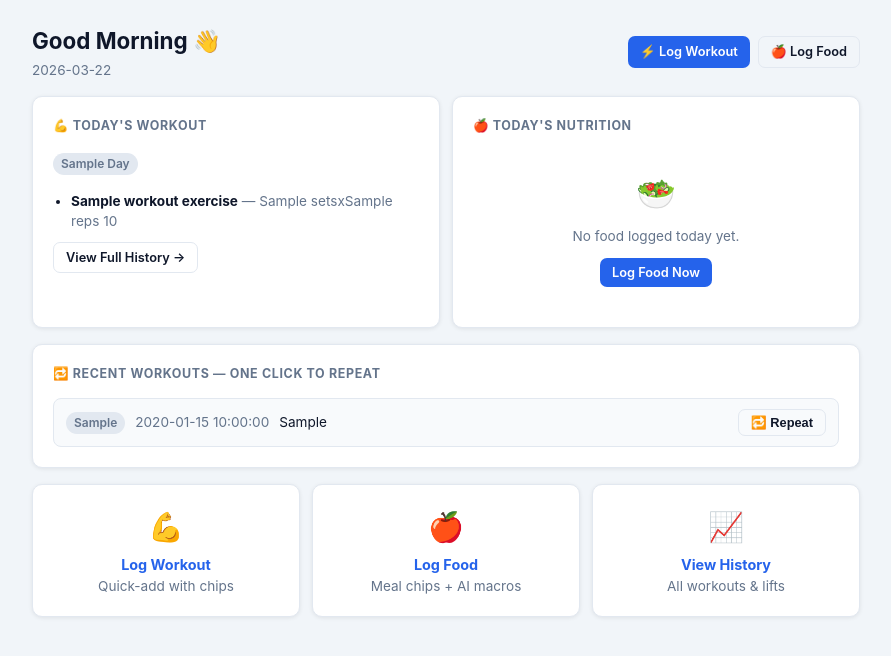
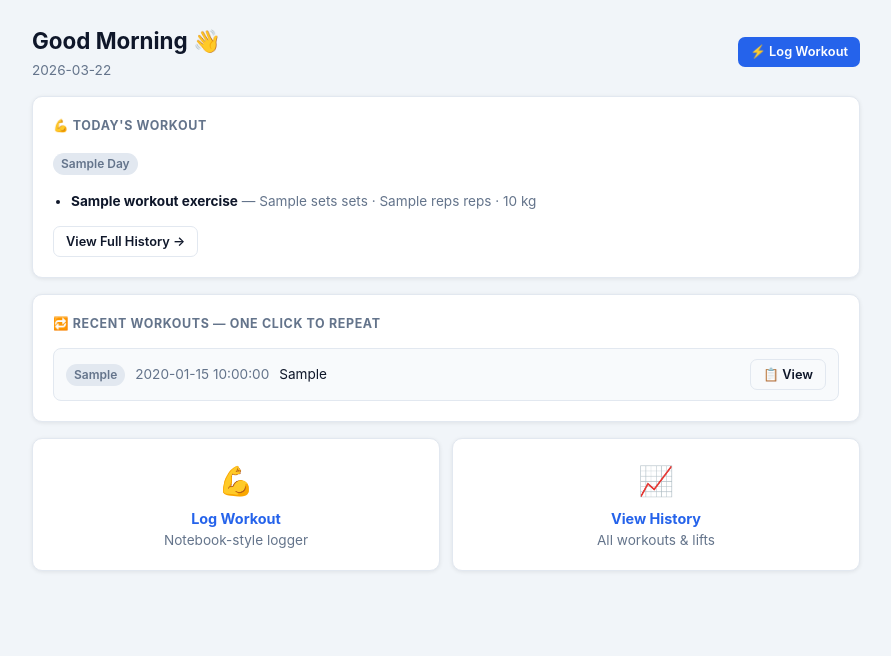
Before and after one commit to Kanadhibhotla-sri-charan/workout-logger, a Flask app: page /dashboard in a window 1280 px wide. Shown: the part 52-708 px from the top of the page, without its empty margins (194-1085 px from the left). Run offline with Flask 3, Linux system fonts and the light colour scheme; a database or web service that is not in the repository returns one stand-in record (values such as "Sample title"); some libraries are stand-ins or nearby versions.

Commit message:
Fix history missing unmatched exercises; remove food from dashboard
History:
- Use LEFT JOIN so workout_logs with no DB-matched exercises still appear
- Unmatched workouts fall back to showing exercises_raw in history table
- CARDIO workouts excluded from lift query via NOT IN subquery

Dashboard:
- Remove Today's Nutrition widget, Log Food buttons, and food quick action
- Replace 3-column quick actions with 2-column (Log Workout + History)
- Show exercises_raw as fallback when no structured exercises exist

https://claude.ai/code/session_01F7fDzRNQf7DBT2JnXCcG2B

```diff
--- a/src/web/app.py
+++ b/src/web/app.py
@@ -132,30 +132,32 @@ def report():
     conn = get_connection()
     cursor = conn.cursor()
 
+    # LEFT JOIN so workout logs with unmatched exercises still appear (shows exercises_raw)
     sql = """
     SELECT
-        l.workout_date, l.day_type,
-        e.name as item_name,
+        l.workout_date, l.day_type, l.exercises_raw,
+        e.name as exercise_name,
         we.sets, we.reps, we.weight,
         'lift' as type,
-        NULL as duration, NULL as distance, NULL as speed
+        NULL as duration, NULL as distance
     FROM workout_logs l
-    JOIN workout_exercises we ON l.id = we.workout_log_id
-    JOIN exercises e ON we.exercise_id = e.id
+    LEFT JOIN workout_exercises we ON l.id = we.workout_log_id
+    LEFT JOIN exercises e ON we.exercise_id = e.id
+    WHERE l.id NOT IN (SELECT DISTINCT workout_log_id FROM cardio_logs)
 
     UNION ALL
 
     SELECT
-        l.workout_date, l.day_type,
-        cl.activity_name as item_name,
+        l.workout_date, l.day_type, l.exercises_raw,
+        cl.activity_name,
         NULL, NULL, NULL,
-        'cardio' as type,
-        cl.duration, cl.distance, cl.speed
+        'cardio',
+        cl.duration, cl.distance
     FROM workout_logs l
     JOIN cardio_logs cl ON l.id = cl.workout_log_id
 
-    ORDER BY workout_date DESC, item_name ASC
-    LIMIT 100
+    ORDER BY workout_date DESC
+    LIMIT 200
     """
     cursor.execute(sql)
     rows = cursor.fetchall()
--- a/src/web/templates/dashboard.html
+++ b/src/web/templates/dashboard.html
@@ -8,20 +8,14 @@
         <h2 style="margin:0; font-size:1.4rem;">Good {% if today[11:13]|int < 12 %}Morning{% elif today[11:13]|int < 17 %}Afternoon{% else %}Evening{% endif %} 👋</h2>
         <p class="muted text-sm" style="margin:2px 0 0;">{{ today }}</p>
     </div>
-    <div class="flex gap-2" style="flex-wrap:wrap;">
-        <a href="/"     class="btn btn-primary btn-sm">⚡ Log Workout</a>
-        <a href="/diet" class="btn btn-outline btn-sm">🍎 Log Food</a>
-    </div>
+    <a href="/" class="btn btn-primary btn-sm">⚡ Log Workout</a>
 </div>
 
-<!-- ── TODAY'S OVERVIEW GRID ─────────────────────────────────────────────── -->
-<div style="display:grid; grid-template-columns: 1fr 1fr; gap:12px; margin-bottom:16px;">
-
-    <!-- Today's Workout Widget -->
-    <div class="card" style="margin-bottom:0;">
+<!-- ── TODAY'S WORKOUT ────────────────────────────────────────────────────── -->
+<div class="card">
     <p class="card-title">💪 Today's Workout</p>
     {% if today_workout %}
-        <div style="margin-bottom:10px;">
+    <div>
         <span class="badge badge-{% if today_workout[2] == 'PUSH' %}push{% elif today_workout[2] == 'PULL' %}pull{% elif today_workout[2] == 'LEGS' %}legs{% elif today_workout[2] == 'CARDIO' %}cardio{% else %}default{% endif %}" style="margin-bottom:8px; display:inline-block;">
             {{ today_workout[2] }} Day
         </span>
@@ -31,16 +25,19 @@
             <li style="margin-bottom:3px;">
                 <strong>{{ ex[0] }}</strong>
                 {% if ex[1] or ex[2] %}
-                    <span class="muted"> — {{ ex[1] or '' }}{% if ex[2] %}x{{ ex[2] }}{% endif %}{% if ex[3] %} {{ ex[3] }}{% endif %}</span>
+                <span class="muted"> — {{ ex[1] or '' }} sets
+                    {% if ex[2] %} · {{ ex[2] }} reps{% endif %}
+                    {% if ex[3] %} · {{ ex[3] }} kg{% endif %}
+                </span>
                 {% endif %}
             </li>
             {% endfor %}
         </ul>
         {% else %}
-            <p class="muted text-sm" style="margin:6px 0 0;">Cardio or raw log — no structured exercises.</p>
+        <p class="muted text-sm" style="margin:6px 0 0;">{{ today_workout[3] }}</p>
         {% endif %}
     </div>
-        <a href="/report" class="btn btn-outline btn-sm">View Full History →</a>
+    <a href="/report" class="btn btn-outline btn-sm" style="margin-top:12px;">View Full History →</a>
     {% else %}
     <div style="text-align:center; padding:20px 0;">
         <div style="font-size:2rem; margin-bottom:8px;">🏋</div>
@@ -50,40 +47,7 @@
     {% endif %}
 </div>
 
-    <!-- Today's Macros Widget -->
-    <div class="card" style="margin-bottom:0;">
-        <p class="card-title">🍎 Today's Nutrition</p>
-        {% set goals = {'calories': 2500, 'protein': 180, 'carbs': 250, 'fats': 80} %}
-        {% if today_macros and today_macros.calories > 0 %}
-        {% set macros_data = [
-            ('🔥 Cal',   today_macros.calories, goals.calories, '#f59e0b', 'kcal'),
-            ('🥩 Pro',   today_macros.protein,  goals.protein,  '#3b82f6', 'g'),
-            ('🌾 Carbs', today_macros.carbs,    goals.carbs,    '#22c55e', 'g'),
-            ('🥑 Fats',  today_macros.fats,     goals.fats,     '#ef4444', 'g'),
-        ] %}
-        {% for label, val, goal, color, unit in macros_data %}
-        {% set pct = [((val / goal * 100) if goal > 0 else 0)|int, 100]|min %}
-        <div class="progress-row" style="margin-bottom:8px;">
-            <span class="progress-label" style="font-size:.75rem;">{{ label }}</span>
-            <div class="progress-bar-wrap">
-                <div class="progress-bar-fill" style="width:{{ pct }}%; background:{{ color }};"></div>
-            </div>
-            <span class="progress-value" style="color:{{ color }}; font-size:.75rem;">{{ val }}{{ unit }}</span>
-        </div>
-        {% endfor %}
-        <a href="/diet" class="btn btn-outline btn-sm mt-2">Add More Food →</a>
-        {% else %}
-        <div style="text-align:center; padding:20px 0;">
-            <div style="font-size:2rem; margin-bottom:8px;">🥗</div>
-            <p class="muted text-sm" style="margin:0 0 12px;">No food logged today yet.</p>
-            <a href="/diet" class="btn btn-primary btn-sm">Log Food Now</a>
-        </div>
-        {% endif %}
-    </div>
-
-</div>
-
-<!-- ── RECENT WORKOUTS (REPEAT) ───────────────────────────────────────────── -->
+<!-- ── RECENT WORKOUTS ────────────────────────────────────────────────────── -->
 {% if recent_workouts %}
 <div class="card">
     <p class="card-title">🔁 Recent Workouts — one click to repeat</p>
@@ -95,10 +59,7 @@
             </span>
             <span class="muted text-sm" style="flex-shrink:0;">{{ w[1] }}</span>
             <span class="text-sm" style="flex:1; overflow:hidden; text-overflow:ellipsis; white-space:nowrap;">{{ w[3] }}</span>
-            <button class="btn btn-outline btn-sm"
-                onclick="repeatOnWorkoutPage({{ w[3]|tojson }})">
-                🔁 Repeat
-            </button>
+            <a href="/report" class="btn btn-outline btn-sm">📋 View</a>
         </div>
         {% endfor %}
     </div>
@@ -106,18 +67,11 @@
 {% endif %}
 
 <!-- ── QUICK ACTIONS ───────────────────────────────────────────────────────── -->
-<div style="display:grid; grid-template-columns: repeat(3, 1fr); gap:12px;">
-
+<div style="display:grid; grid-template-columns: 1fr 1fr; gap:12px;">
     <a href="/" class="card" style="text-align:center; text-decoration:none; cursor:pointer; margin-bottom:0; transition:transform .15s;" onmouseover="this.style.transform='translateY(-2px)'" onmouseout="this.style.transform=''">
         <div style="font-size:1.8rem; margin-bottom:6px;">💪</div>
         <div style="font-weight:700; font-size:.9rem;">Log Workout</div>
-        <div class="muted text-sm">Quick-add with chips</div>
-    </a>
-
-    <a href="/diet" class="card" style="text-align:center; text-decoration:none; cursor:pointer; margin-bottom:0; transition:transform .15s;" onmouseover="this.style.transform='translateY(-2px)'" onmouseout="this.style.transform=''">
-        <div style="font-size:1.8rem; margin-bottom:6px;">🍎</div>
-        <div style="font-weight:700; font-size:.9rem;">Log Food</div>
-        <div class="muted text-sm">Meal chips + AI macros</div>
+        <div class="muted text-sm">Notebook-style logger</div>
     </a>
 
     <a href="/report" class="card" style="text-align:center; text-decoration:none; cursor:pointer; margin-bottom:0; transition:transform .15s;" onmouseover="this.style.transform='translateY(-2px)'" onmouseout="this.style.transform=''">
@@ -125,16 +79,6 @@
         <div style="font-weight:700; font-size:.9rem;">View History</div>
         <div class="muted text-sm">All workouts & lifts</div>
     </a>
-
 </div>
 
-<script>
-    // Redirect to workout page with the raw input pre-filled
-    function repeatOnWorkoutPage(text) {
-        sessionStorage.setItem('repeatWorkout', text);
-        window.location.href = '/';
-    }
-</script>
-
-
 {% endblock %}
```
Also changed, not shown: src/web/templates/report.html (+12 -16 lines). Lines whose indentation alone changed are shown as unchanged.
